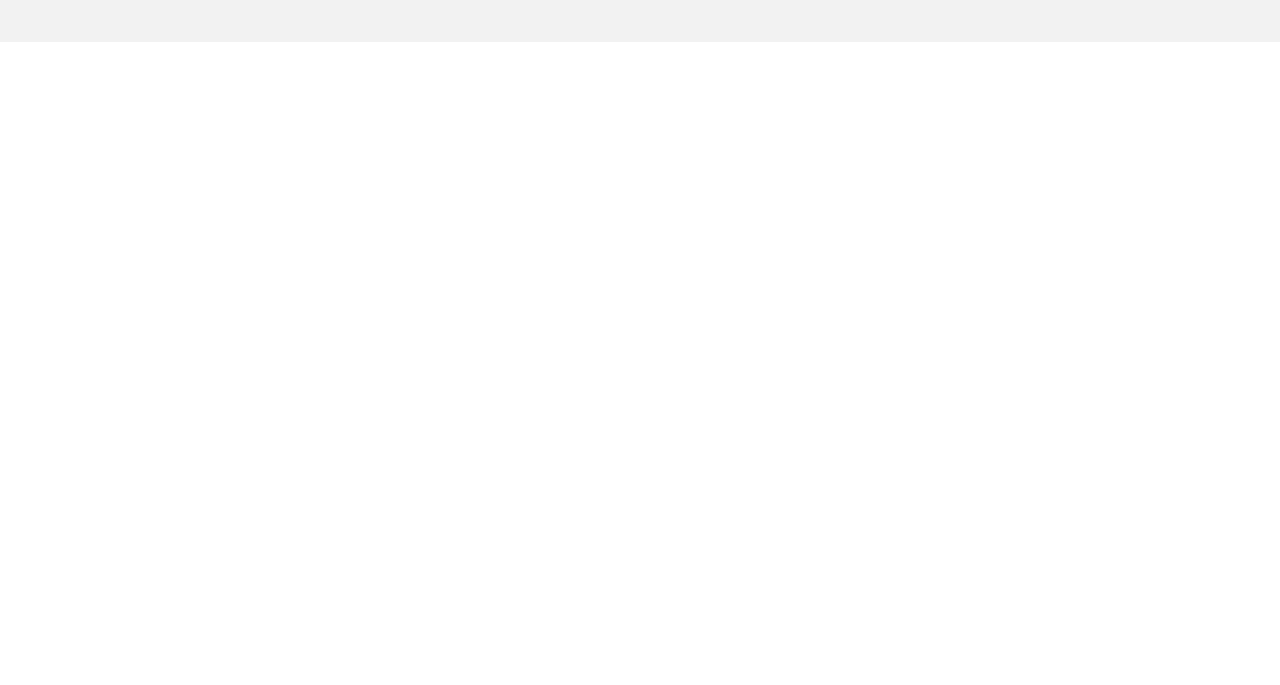
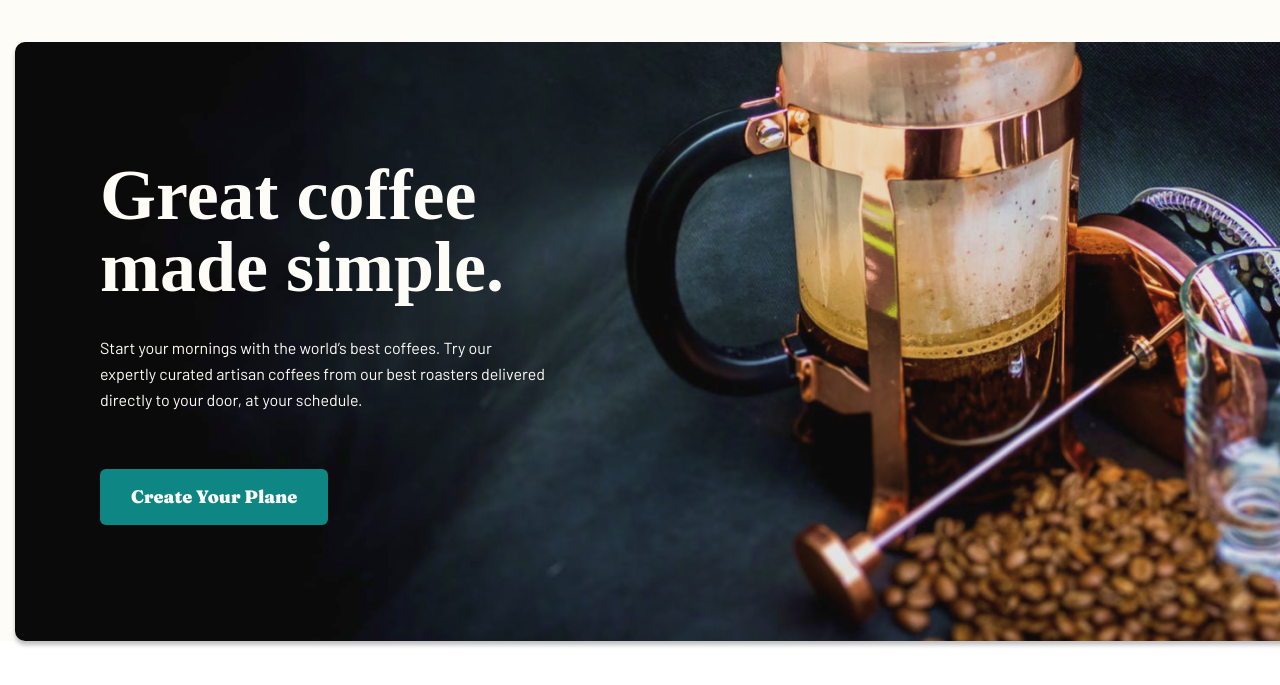
Before and after one commit to Umidbek01/cofferouster, a plain HTML site: page index.html in a window 1280 px wide. Shown: the part 97-782 px from the top of the page. Drawn offline with Linux system fonts and the light colour scheme.

Commit message:
Hero done

```diff
--- a/css/main.css
+++ b/css/main.css
@@ -31,7 +31,7 @@ body{
 
 /*********************** HEADER STYLES START ************************/
 .site-header{
-    background-color: #f2f2f2;
+    background-color: #fefcf7;
     padding-top: 44px;
     padding-bottom: 45px;
 }
@@ -73,3 +73,61 @@ body{
     text-decoration: none;
 }
 /*********************** HEADER STYLES END   ************************/
+
+/*********************** MAIN STYLES START   ************************/
+.site-main{
+    background-color: #fefcf7;
+}
+
+/* Hero Section start */
+.hero-section__wrapper{
+    background-image: url("../images/hero-bacground.jpg");
+    background-repeat: no-repeat;
+    background-size: 100%;
+    box-shadow: 0px 4px 4px #00000040;
+    border-radius: 10px;
+    padding-top: 117px;
+    padding-bottom: 116px;
+    padding-left: 85px;
+    margin-bottom: 136px;
+}
+
+.hero-section__title{
+    width: 493px;
+    font-family: 'Fraunces 9pt';
+    font-size: 72px;
+    line-height: 72px;
+    color: #FEFCF7;
+    margin-top: 0;
+    margin-bottom: 32px;
+}
+
+.hero-section__desc{
+    width: 445px;
+    font-family: 'Barlow';
+    font-weight: 400;
+    font-size: 16px;
+    line-height: 26px;
+    color: #FEFCF7;
+    margin-top: 0;
+    margin-bottom: 56px;
+}
+
+.hero-section__btn{
+    display: inline-block;
+    background-color: #0e8784;
+    border-radius: 6px;
+    padding-top: 15px;
+    padding-right: 31px;
+    padding-bottom: 16px;
+    padding-left: 31px;
+    font-size: 18px;
+    line-height: 25px;
+    color: #FEFCF7;
+    text-decoration: none;
+}
+
+/* Hero Section end */
+
+
+/*********************** MAIN STYLES END   ************************/
--- a/index.html
+++ b/index.html
@@ -9,7 +9,7 @@
     <link rel="stylesheet" href="./css/main.css">
 </head>
 <body>
-
+    <!-- HEADER START -->
     <header class="site-header">
         <div class="container">
             <div class="site-header__wrapper">
@@ -38,6 +38,29 @@
             </div>
         </div>
     </header>
+    <!-- HEADER END -->
+
+    <!-- MAIN START -->
+    <main class="site-main">
+        <section class="hero-section">
+            <div class="container">
+                <div class="hero-section__wrapper">
+                    <h1 class="hero-section__title">
+                        Great coffee
+                        made simple.
+                    </h1>
+                    <p class="hero-section__desc">
+                        Start your mornings with the world’s best coffees. Try our expertly curated artisan coffees from our best roasters delivered directly to your door, at your schedule.
+                    </p>
+                    <a class="hero-section__btn" href="#" role="button">
+                        Create Your Plane
+                    </a>
+                </div>
+            </div>
+        </section>
+    </main>
+    <!-- MAIN END -->
+
 
 </body>
 </html>
```
